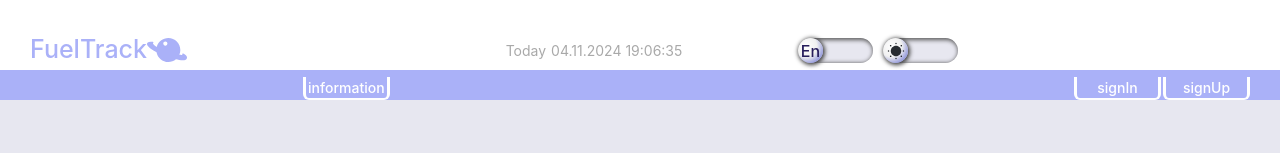
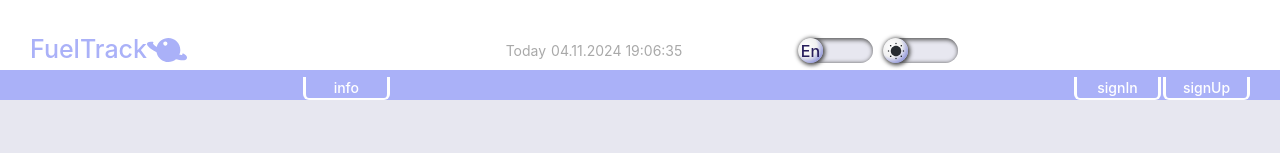
Before and after one commit to DmShko/fueltrack, a React (Vite) app: page / in a window 1280 px wide. Shown: the top 153 px of the page. Built offline with nearby package versions, Linux system fonts and the light colour scheme.

Commit message:
fueltrack_add_45

```diff
--- a/src/components/Information/Information.module.scss
+++ b/src/components/Information/Information.module.scss
@@ -8,7 +8,9 @@
     gap: 10px;
 
     margin: 20px auto;
-    padding: 20px;
+    // padding: 20px;
+
+    width: 85%;
 
     background-color: white;
 
--- a/src/components/SharedLayout/SharedLayout.tsx
+++ b/src/components/SharedLayout/SharedLayout.tsx
@@ -170,7 +170,7 @@ const SharedLayout: FC = () => {
                   <NavLink to={"/tracks"} style={{color: 'white'}}>{languageSelector === 'En' ? 'tracks': 'треки'}</NavLink>
                 </li>}
                 <li className={sh.navItem} style={location.pathname === '/information' ? {color: 'white', borderColor: 'gray'} : {color: 'white'}}>
-                  <NavLink to={"/information"} style={{color: 'white'}}>{languageSelector === 'En' ? 'information': 'інформація'}</NavLink>
+                  <NavLink to={"/information"} style={{color: 'white'}}>{languageSelector === 'En' ? 'info': 'інфо'}</NavLink>
                 </li>
               </ul>
 
```
